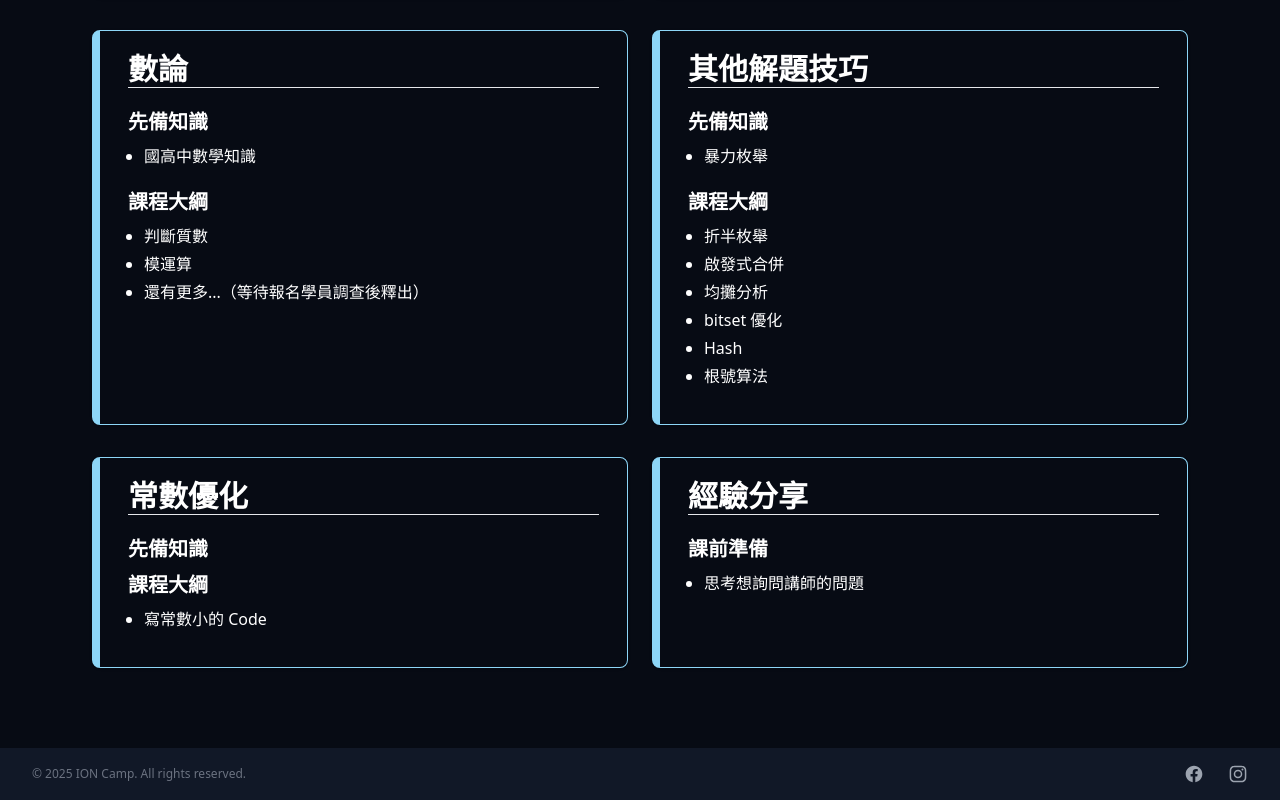
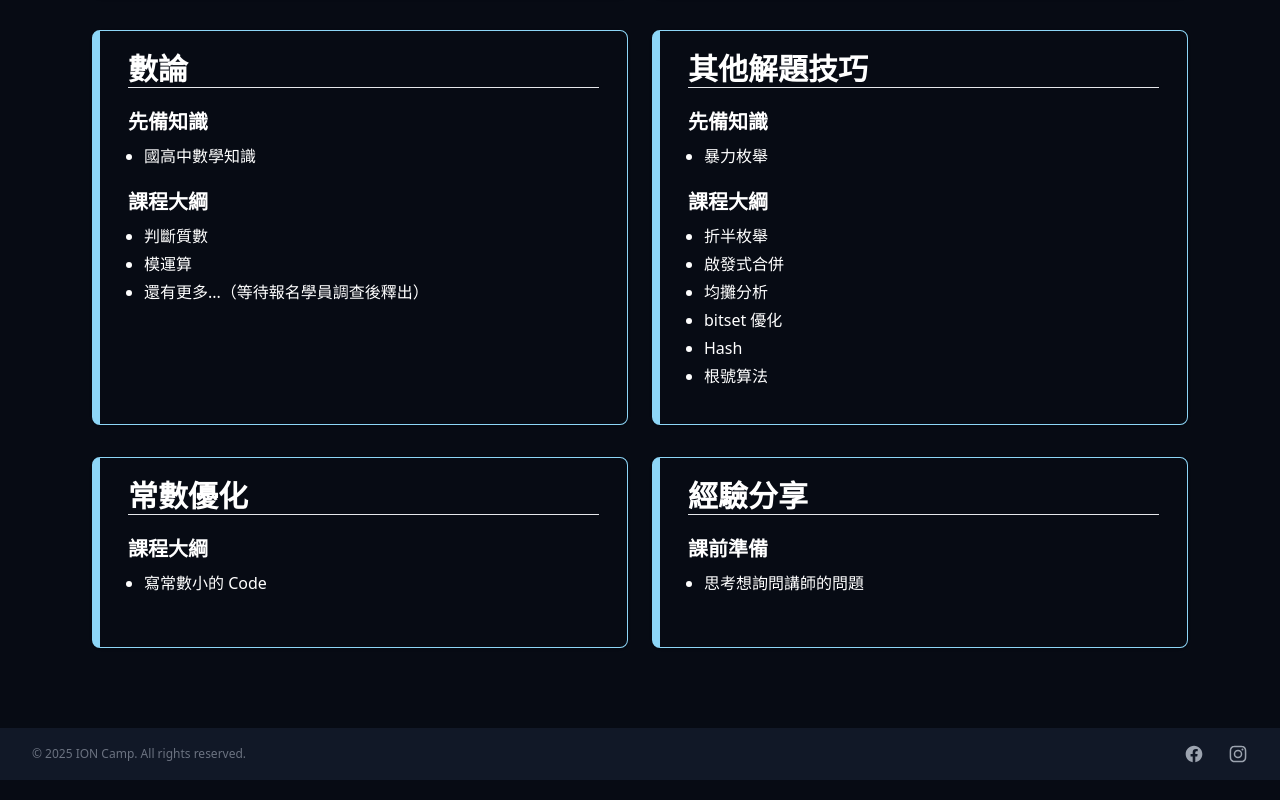
Before and after one commit to ioncamp-internal/web-ionc, a Next.js app: page /courses in a window 1280 px wide. Shown: the part 2481-3281 px from the top of the page. Built offline with nearby package versions, Linux system fonts and the light colour scheme.

Commit message:
刪除常數優化課程的先備知識

```diff
--- a/src/pages/courses/index.js
+++ b/src/pages/courses/index.js
@@ -199,7 +199,6 @@ export default function Home() {
                     <div class="w-full md:w-1/2 mb-8">
                         <div class="flex flex-col h-full border border-l-8 border-blue-400 shadow rounded-lg mt-8 mx-3 px-2">
                             <h3 class="text-3xl font-bold text-white m-5 border-b">常數優化</h3>
-                            <p class="text-xl text-white ml-5 mr-5 mb-2 font-bold">先備知識</p>
                             <p class="text-xl text-white ml-5 mr-5 mb-2 font-bold">課程大綱</p>
                             <ul class="text-white ml-5 px-4 list-disc">
                                 <li class="mb-1">寫常數小的 Code</li>
```
